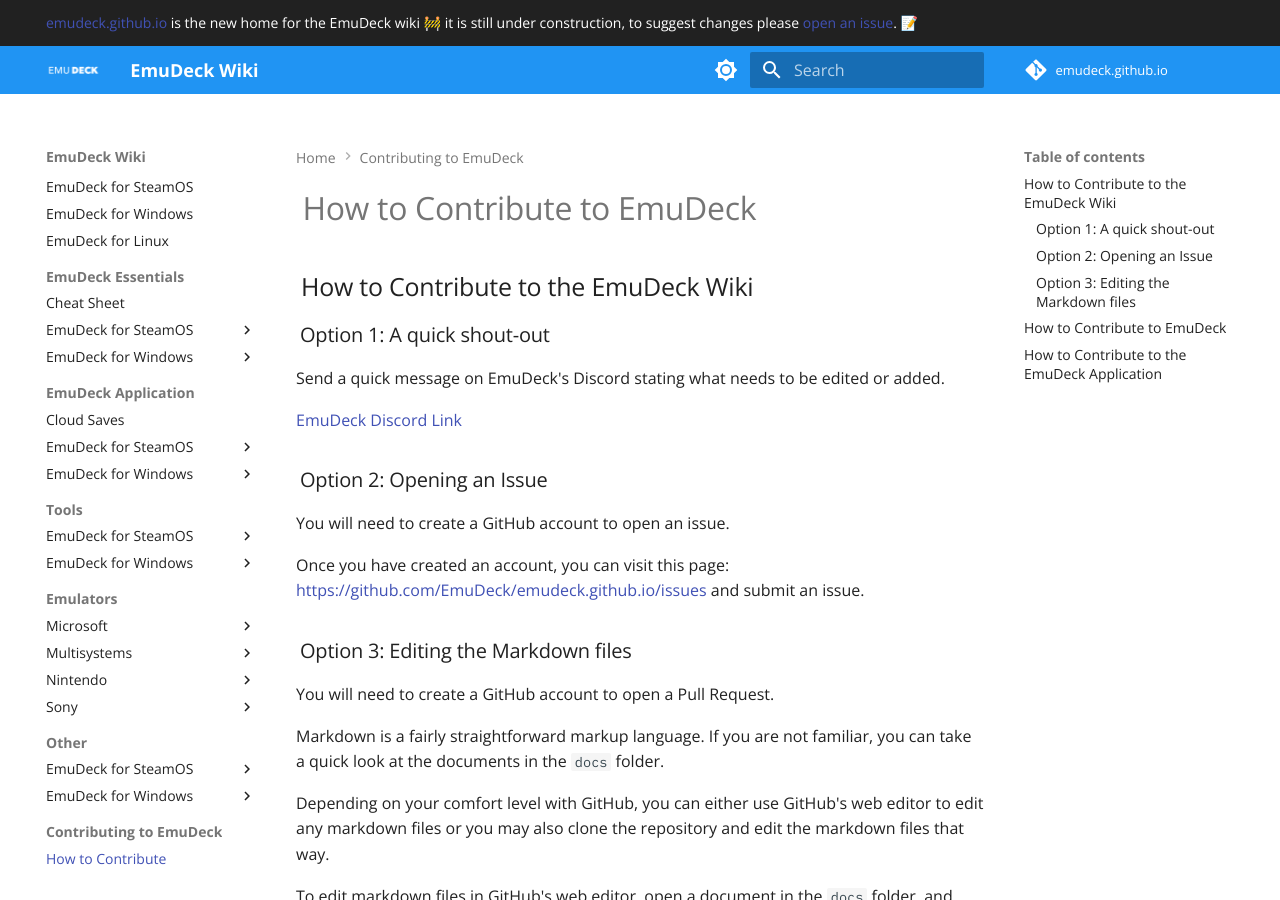
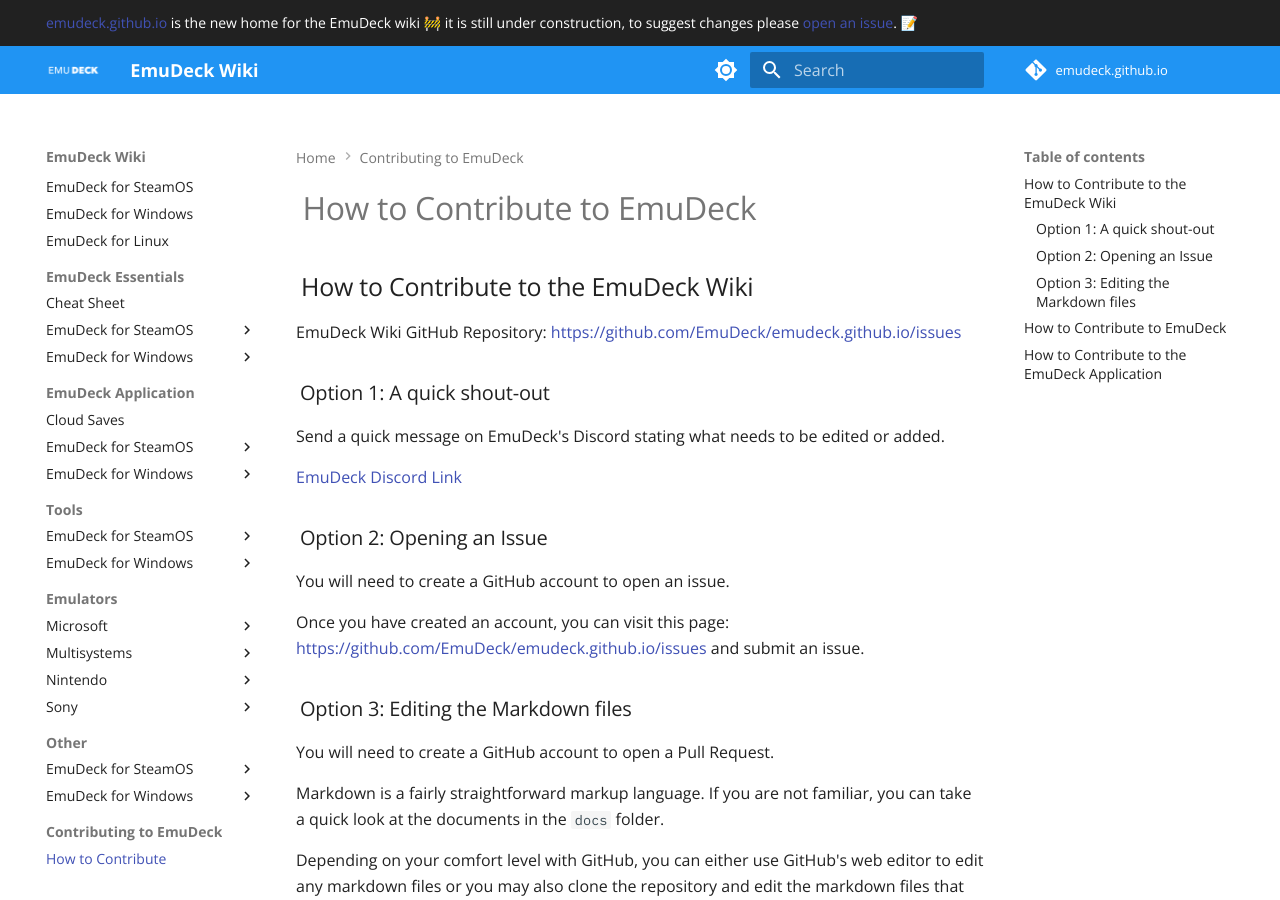
Before and after one commit to EmuDeck/emudeck.github.io, an MkDocs documentation site: the page built from docs/how-to-contribute.md, in a window 1280 px wide and 900 px high. Built offline with MkDocs 1.6.1 and Material for MkDocs 9.7.7, drawn with Linux system fonts in a browser that asks for light colours; comment, search, counter and statistics services are not loaded.

Commit message:
Add: link to emudeck wiki github

```diff
--- a/docs/how-to-contribute.md
+++ b/docs/how-to-contribute.md
@@ -1,6 +1,8 @@
 # How to Contribute to EmuDeck
 
 ## How to Contribute to the EmuDeck Wiki
+
+EmuDeck Wiki GitHub Repository: [https://github.com/EmuDeck/emudeck.github.io/issues](https://github.com/EmuDeck/emudeck.github.io/issues)
 
 ### Option 1: A quick shout-out
 
```
